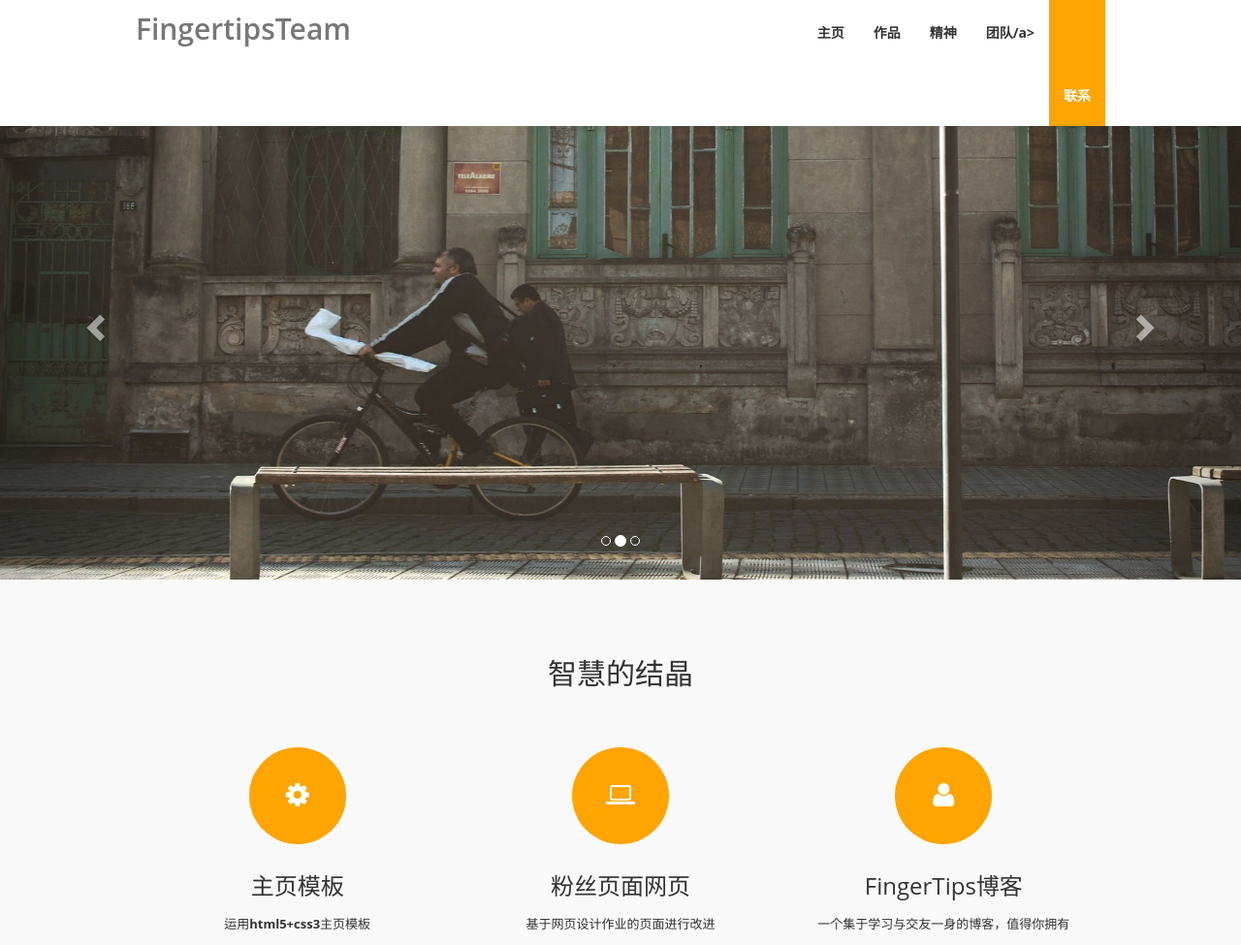
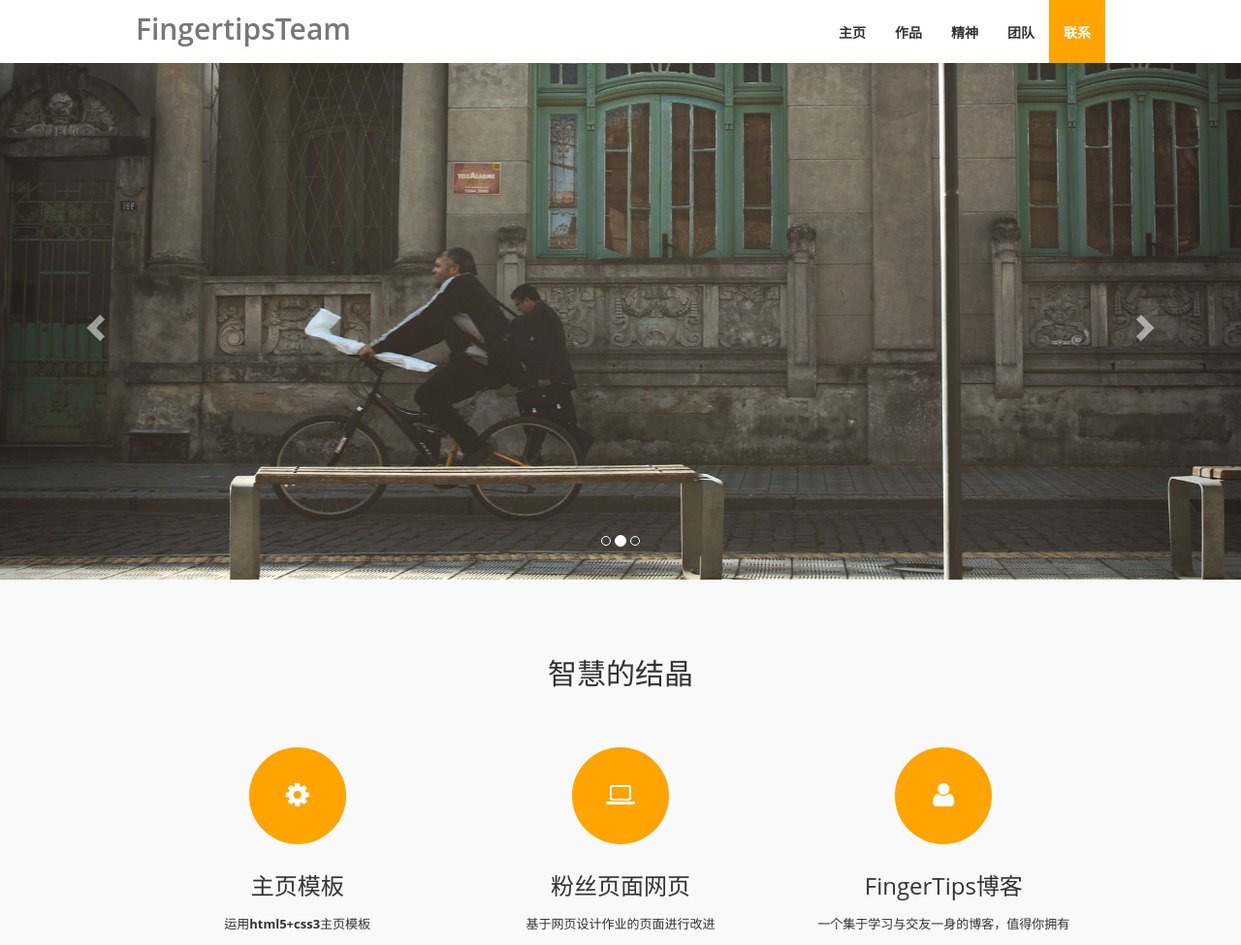
Before and after one commit to fingertipsteam/fingertipspag, a plain HTML site: page index.html in a window 1280 px wide. Shown: the top 975 px of the page at 97% size. Drawn offline with nearby package versions, Linux system fonts and the light colour scheme.

Commit message:
Update index.html

```diff
--- a/index.html
+++ b/index.html
@@ -114,7 +114,7 @@
 								<a href="#encouragemen" class="smoothScroll">精神</a>
 							</li>
 							<li>
-								<a href="#team" class="smoothScroll">团队/a>
+								<a href="#team" class="smoothScroll">团队</a>
 							</li>
 
 							<li>
```
